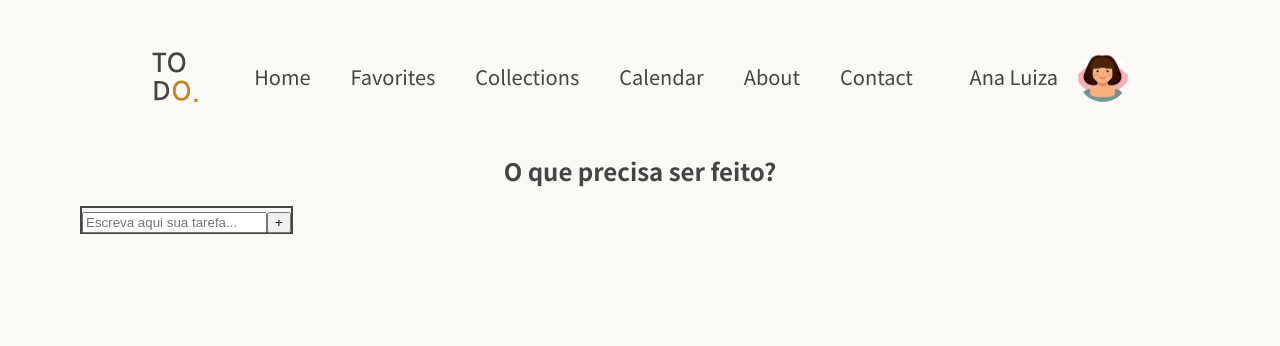
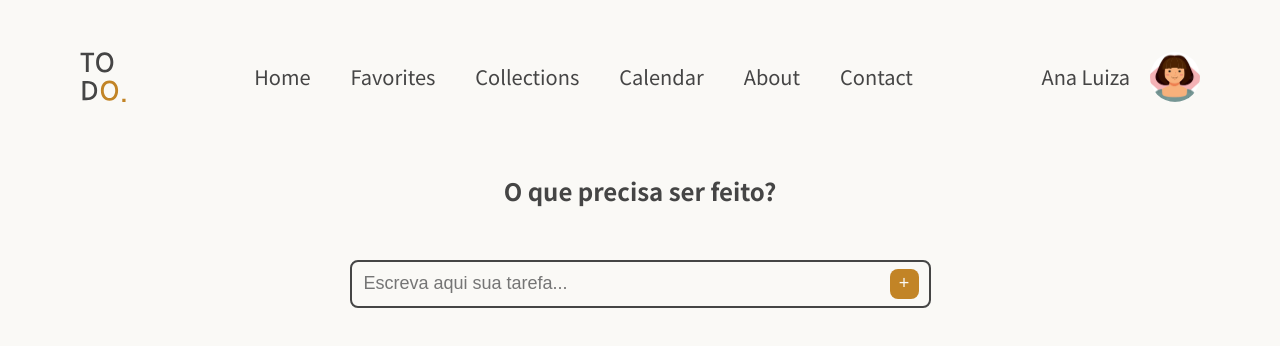
Before and after one commit to Allysr/ToDo, a React (Vite) app in the folder ToDo/: page / in a window 1280 px wide. Shown: the top 346 px of the page. Built offline with nearby package versions, Linux system fonts and the light colour scheme.

Commit message:
feat: componente do input finalziado

```diff
--- a/ToDo/src/components/input/index.tsx
+++ b/ToDo/src/components/input/index.tsx
@@ -1,16 +1,18 @@
 import { InputStyled } from "./styles";
 
 interface InputProps {
-    placeholder: string;
-  }
+  placeholder: string;
+}
+
+const handleAddTask = () => {
+   return alert('olá');
+}
 
 export const Input = (props: InputProps) => {
   return (
-  <InputStyled>
-    <input
-        placeholder={props.placeholder}
-      />
-    <button>+</button>
-  </InputStyled>
-  )
+    <InputStyled>
+      <input placeholder={props.placeholder} />
+      <button onClick={handleAddTask}>+</button>
+    </InputStyled>
+  );
 };
--- a/ToDo/src/components/input/styles.ts
+++ b/ToDo/src/components/input/styles.ts
@@ -1,5 +1,38 @@
 import styled from "styled-components";
 
 export const InputStyled = styled.label`
-    border: solid 2px ${(props) => props.theme.colors.defaultBlack};
+  border: solid 2px ${(props) => props.theme.colors.defaultBlack};
+  border-radius: 8px;
+  width: 557px;
+  height: 40px;
+  display: flex;
+  justify-content: center;
+  align-items: center;
+  padding: 2px 10px;
+
+  input {
+    border: none;
+    border-radius: 8px;
+    width: 100%;
+    height: 100%;
+    background: transparent;
+    color: ${(props) => props.theme.colors.defaultBrown};
+    cursor: pointer;
+    font-size:18px
+  }
+
+  input:focus-visible {
+    outline: none;
+  }
+
+  button {
+    width: 30px;
+    height: 30px;
+    border: none;
+    border-radius: 8px;
+    color: ${(props) => props.theme.colors.defaultBG};
+    background-color: ${(props) => props.theme.colors.defaultBrown};
+    cursor: pointer;
+    font-size:18px;
+  }
 `;
--- a/ToDo/src/page/home/index.tsx
+++ b/ToDo/src/page/home/index.tsx
@@ -5,9 +5,13 @@ import { HomeStyled } from "./styles";
 export const Home = () => {
   return (
     <HomeStyled>
-      <Header/>
-      <h2>O que precisa ser feito?</h2>
-      <Input placeholder={"Escreva aqui sua tarefa..."}></Input>
+      <Header />
+      <div className="content">
+        <h2>O que precisa ser feito?</h2>
+        <Input
+          placeholder={"Escreva aqui sua tarefa..."}
+        ></Input>
+      </div>
     </HomeStyled>
-  )
-}
+  );
+};
--- a/ToDo/src/page/home/styles.ts
+++ b/ToDo/src/page/home/styles.ts
@@ -1,12 +1,19 @@
 import styled from "styled-components";
 
 export const HomeStyled = styled.div`
-  margin: 0px 72px;
-
   h2 {
     display: flex;
     align-items: center;
     justify-content: center;
     color: ${(props) => props.theme.colors.defaultBlack};
   }
+
+  .content {
+    display: flex;
+    flex-direction: column;
+    align-items: center;
+    justify-content: center;
+    margin: 0px 72px;
+    gap: 32px;
+  }
 `;
```
